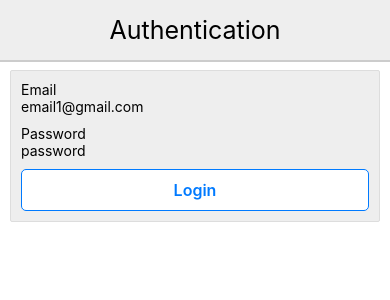
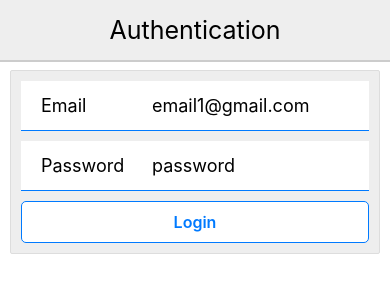
Before and after one commit to sps208/AuthApp, a React Native app: screen / in a window 390 px wide. Shown: the top 300 px of the page. Built offline with nearby package versions, Linux system fonts and the light colour scheme; no server answers.

Commit message:
checkpoint 5

```diff
--- a/src/components/Input.js
+++ b/src/components/Input.js
@@ -1,13 +1,40 @@
 import React, { Component } from 'react';
-import {TextInput, View, Text } from 'react-native';
+import {TextInput, View, Text, StyleSheet } from 'react-native';
+
+const style = StyleSheet.create({
+    label: {
+        fontSize: 18,
+        paddingLeft:20,
+        flex: 1
+    },
+    input: {
+        color: "black",
+        paddingHorizontal: 5,
+        fontSize: 18,
+        lineHeight: 23,
+        height: 50,
+        width: 100,
+        flex: 2
+    },
+    container: {
+        height: 50,
+        flex: 1,
+        flexDirection: 'row',
+        alignItems: 'center',
+        backgroundColor: 'white',
+        borderBottomColor: '#007aff',
+        borderBottomWidth: 1
+    }
+})
 
 class Input extends Component {
     render(){
         const { label, placeholder, secureTextEntry }= this.props
         return(
-            <View>
-                <Text>{ label }</Text>
+            <View style={ style.container }>
+                <Text style={ style.label }>{ label }</Text>
                 <TextInput
+                    style={ style.input }
                     placeholder={ placeholder }
                     secureTextEntry={ secureTextEntry }
                     autoCorrect={ false } />
```
